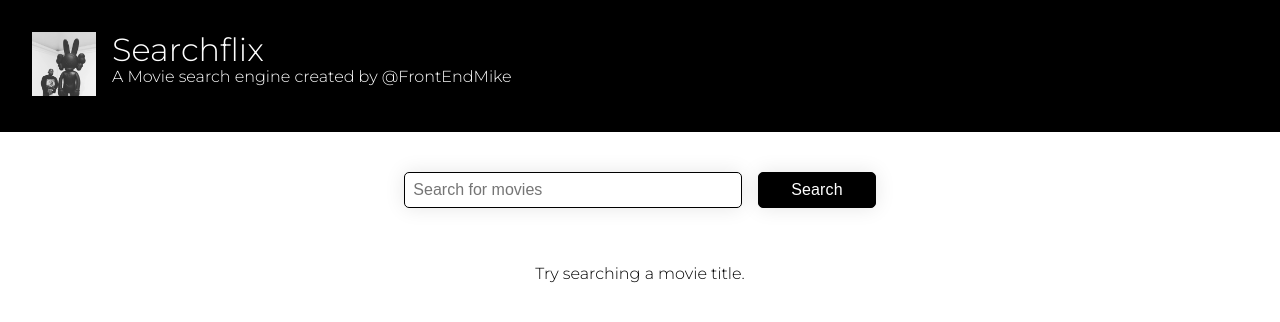
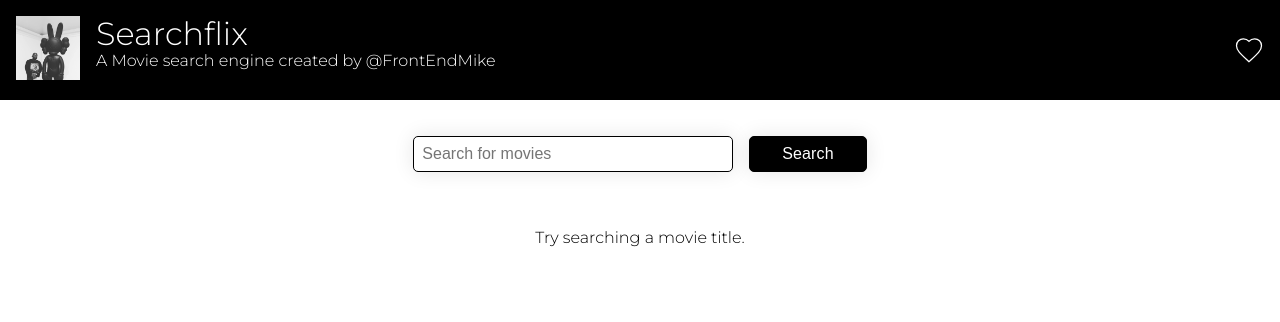
Before and after one commit to FrontEndMike/moviedb, a React (Create React App) app: page /#/ in a window 1280 px wide. Shown: the top 322 px of the page. Built offline with nearby package versions, Linux system fonts and the light colour scheme.

Commit message:
add ability to favorite movies + favorites page

```diff
--- a/package.json
+++ b/package.json
@@ -6,6 +6,7 @@
     "@testing-library/jest-dom": "^4.2.4",
     "@testing-library/react": "^9.5.0",
     "@testing-library/user-event": "^7.2.1",
+    "lodash.debounce": "^4.0.8",
     "prop-types": "^15.7.2",
     "react": "^16.13.1",
     "react-dom": "^16.13.1",
--- a/src/App.js
+++ b/src/App.js
@@ -1,23 +1,38 @@
 /* eslint-disable import/no-named-as-default */
 /* eslint-disable import/no-named-as-default-member */
-import React from 'react';
-import {
-  Route,
-  HashRouter,
-  Switch,
-  Link,
-} from 'react-router-dom';
+import React, { useState } from 'react';
+import { Route, HashRouter, Switch, Link } from 'react-router-dom';
 import './App.css';
 import './styles/styles-details.css';
 import './styles/styles.css';
 import './styles/search.css';
 import './styles/movie-card.css';
 import './styles/modal.css';
-import moviesList from './components/moviesList';
-import movieDetail from './components/movieDetail';
+import MoviesList from './components/moviesList';
+import MovieDetail from './components/movieDetail';
+import FavoritesPage from './components/favoritesList';
 
+const App = () => {
+  const [favorites, setFavorites] = useState([]);
 
-const App = () => (
+  const handleToggleFavorite = (movie) => {
+    setFavorites(prevFavorites => {
+      const isFavorite = prevFavorites.some(fav => fav.id === movie.id);
+      const updatedFavorites = isFavorite
+        ? prevFavorites.filter(fav => fav.id !== movie.id)
+        : [...prevFavorites, movie];
+      console.log("Updated favorites in App:", updatedFavorites); // Debugging
+      return updatedFavorites;
+    });
+  };
+
+  const isFavorite = (movie) => {
+    const result = favorites.some(fav => fav.id === movie.id);
+    console.log("Is movie favorite in App:", result); // Debugging
+    return result;
+  };
+
+  return (
     <HashRouter basename='/'>
       <div className="App">
         <header className="search-header">
@@ -30,13 +45,45 @@ const App = () => (
               </div>
             </div>
           </Link>
+          <Link to="/favorites">
+            <div className='flex favorites-icon'>
+              <svg
+                  xmlns="http://www.w3.org/2000/svg"
+                  viewBox="0 0 24 24"
+                  className={`favorite-heart ${favorites.length > 0 ? 'active' : ''}`}
+                  width="30px"
+                  height="30px"
+                >
+                  <path
+                    d="M12 21.35l-1.45-1.32C5.4 15.36 2 12.28 2 8.5 2 5.42 4.42 3 7.5 3c1.74 0 3.41.81 4.5 2.09C13.09 3.81 14.76 3 16.5 3 19.58 3 22 5.42 22 8.5c0 3.78-3.4 6.86-8.55 11.54L12 21.35z"
+                    fill={favorites.length > 0 ? "red" : "transparent"}
+                    stroke={favorites.length > 0 ? "red" : "white"}
+                    strokeWidth="1"
+                  />
+                </svg>
+
+            </div>
+          </Link>
         </header>
         <Switch>
-        <Route exact path="/" component={moviesList} />
-        <Route path="/:id" component={movieDetail} />
+          <Route exact path="/" render={() => (
+            <MoviesList
+              favorites={favorites}
+              onToggleFavorite={handleToggleFavorite}
+              isFavorite={isFavorite}
+            />
+          )} />
+          <Route path="/favorites" render={() => (
+            <FavoritesPage
+              favorites={favorites}
+              onToggleFavorite={handleToggleFavorite}
+            />
+          )} />
+          <Route path="/:id" component={MovieDetail} />
         </Switch>
       </div>
-  </HashRouter >
+    </HashRouter>
   );
+};
 
 export default App;
--- /dev/null
+++ b/src/components/favoritesList.js
@@ -0,0 +1,51 @@
+import React from 'react';
+import PropTypes from 'prop-types';
+import Movie from './movies';
+import { Link } from 'react-router-dom';
+
+const FavoritesPage = ({ favorites, onToggleFavorite }) => {
+    console.log("Favorites in FavoritesPage:", favorites); // Debugging
+
+    return (
+        <div className="favorites-page">
+            <h1 className='text-center'>Your Fave(s)</h1>
+            <div className='container'>
+                <div className='flex flex-wrap'>
+
+                        {favorites.length > 0 ? (
+                            favorites.map(movie => (
+                                <Movie
+                                    key={movie.id}
+                                    movie={movie}
+                                    onToggleFavorite={onToggleFavorite}
+                                    isFavorite={true} // Always true in the favorites page
+                                />
+                            ))
+                        ) : (
+                            <div className='full-width'>
+                                <p className='text-center'>No favorites added yet.</p>
+                            </div>
+                        )}
+
+                </div>
+                <div className='back-parent flex justify-content-center'>
+                    <Link to={`/`} className="button">Back to Home</Link>
+                </div>
+            </div>
+        </div>
+    );
+};
+
+FavoritesPage.propTypes = {
+    favorites: PropTypes.arrayOf(
+        PropTypes.shape({
+            title: PropTypes.string.isRequired,
+            overview: PropTypes.string.isRequired,
+            id: PropTypes.number.isRequired,
+            backdrop_path: PropTypes.string.isRequired,
+        })
+    ).isRequired,
+    onToggleFavorite: PropTypes.func.isRequired,
+};
+
+export default FavoritesPage;
--- a/src/components/moviesList.js
+++ b/src/components/moviesList.js
@@ -1,20 +1,21 @@
-import React, { useState } from 'react';
+import React, { useState, useCallback, useEffect } from 'react';
+import PropTypes from 'prop-types';
 import Movie from './movies';
+import debounce from 'lodash.debounce';
 
-const MoviesList = () => {
+const MoviesList = ({ favorites, onToggleFavorite, isFavorite }) => {
   const [movies, setMovies] = useState([]);
   const [query, setQuery] = useState('');
   const [isLoading, setIsLoading] = useState(false);
   const [error, setError] = useState('');
-  const [page, setPage] = useState(1); // Track the current page
-  const [totalResults, setTotalResults] = useState(0); // Track the total number of results
+  const [page, setPage] = useState(1);
+  const [totalResults, setTotalResults] = useState(0);
 
   const API_KEY = 'a62fd138fc3adf6aa51790c63f1f498e';
   const API_URL = `https://api.themoviedb.org/3/search/movie?api_key=${API_KEY}&language=en-US&query=`;
 
-  // Function to fetch movies based on the search query and page number
   const fetchMovies = async (newPage = 1, isInitialSearch = false) => {
-    if (!query) return; // Return early if the query is empty
+    if (!query) return; // Avoid fetching if there's no query
 
     setIsLoading(true);
     setError('');
@@ -23,22 +24,16 @@ const MoviesList = () => {
       if (!res.ok) throw new Error('Network response was not ok');
       const data = await res.json();
 
-      // Filter out movies without a poster_path
       let filteredMovies = data.results.filter(movie => movie.backdrop_path && movie.poster_path);
 
-      // If it's the initial search, return only 6 results
       if (isInitialSearch) {
-        filteredMovies = filteredMovies.slice(0, 6);
+        filteredMovies = filteredMovies.slice(0, 6); // Initial search limit
+        setMovies(filteredMovies); // Set movies for the first search
+      } else {
+        setMovies(prevMovies => [...prevMovies, ...filteredMovies]); // Append movies for subsequent pages
       }
 
-      // If this is the first page or initial search, replace the movies, otherwise append them
-      if (newPage === 1 || isInitialSearch) {
-        setMovies(filteredMovies);
-      } else {
-        setMovies(prevMovies => [...prevMovies, ...filteredMovies]);
-      }
-
-      setTotalResults(data.total_results); // Update the total results count
+      setTotalResults(data.total_results);
     } catch (error) {
       setError('Error fetching movies. Please try again.');
       console.error('Error fetching movies:', error);
@@ -47,30 +42,40 @@ const MoviesList = () => {
     }
   };
 
-  // Handle search button click
+  // Create a debounced version of the fetchMovies function
+  const debouncedFetchMovies = useCallback(
+    debounce((query, isInitialSearch) => fetchMovies(1, isInitialSearch), 500),
+    []
+  );
+
+  useEffect(() => {
+    if (query) {
+      debouncedFetchMovies(query, true);
+    } else {
+      setMovies([]); // Clear movies if the query is empty
+    }
+  }, [query, debouncedFetchMovies]);
+
   const handleSearch = () => {
-    setPage(1); // Reset to the first page
-    fetchMovies(1, true); // Initial search fetches only 6 results
+    setPage(1); // Reset page to 1 for new search
+    fetchMovies(1, true); // Perform initial search
   };
 
-  // Handle "Show More" button click
   const handleShowMore = () => {
     const nextPage = page + 1;
-    setPage(nextPage);
-    fetchMovies(nextPage); // Load additional results
+    setPage(nextPage); // Increment page number
+    fetchMovies(nextPage); // Fetch movies for the next page
   };
 
-  // Handle "Enter" key press
   const handleKeyDown = (e) => {
     if (e.key === 'Enter') {
       handleSearch();
     }
   };
 
-  // Calculate the total number of pages
-  const totalPages = Math.ceil(totalResults / 20); // Assume 20 results per page
+  console.log("Current favorites in MoviesList:", favorites);
 
-  // Determine if "Show More" button should be shown
+  const totalPages = Math.ceil(totalResults / 20);
   const shouldShowMoreButton = movies.length > 0 && page < totalPages;
 
   return (
@@ -97,7 +102,12 @@ const MoviesList = () => {
         <div className='justify-content-center flex flex-wrap'>
           {movies.length > 0 ? (
             movies.map((movie) => (
-              <Movie key={movie.id} movie={movie} />
+              <Movie
+                key={movie.id}
+                movie={movie}
+                onToggleFavorite={onToggleFavorite} // Pass the function as a prop
+                isFavorite={isFavorite(movie)} // Pass the result of the function as a prop
+              />
             ))
           ) : (
             !isLoading && !error && <p className='no-movies-found'>Try searching a movie title.</p>
@@ -115,4 +125,17 @@ const MoviesList = () => {
   );
 };
 
+MoviesList.propTypes = {
+  favorites: PropTypes.arrayOf(
+    PropTypes.shape({
+      title: PropTypes.string.isRequired,
+      overview: PropTypes.string.isRequired,
+      id: PropTypes.number.isRequired,
+      backdrop_path: PropTypes.string.isRequired,
+    })
+  ).isRequired,
+  onToggleFavorite: PropTypes.func.isRequired,
+  isFavorite: PropTypes.func.isRequired,
+};
+
 export default MoviesList;
--- a/src/styles/movie-card.css
+++ b/src/styles/movie-card.css
@@ -54,3 +54,37 @@
 .title{
     margin-top: 0;
 }
+
+.card-icons{
+    align-items: center;
+    margin-top: 1rem;
+    justify-content: space-between;
+}
+.card-icons .read-more{
+    margin-top: 0;
+}
+
+
+
+
+
+.favorite-heart {
+    fill: white;
+    stroke: black;
+    transition: fill 0.3s ease;
+  }
+
+  .favorite-heart.active {
+    fill: red;
+    stroke: red;
+    transition: fill 0.3s ease;
+  }
+
+
+  .favorites-page{
+      padding-top: 2rem;
+  }
+
+  .full-width{
+      width: 100%;
+  }
--- a/src/styles/styles.css
+++ b/src/styles/styles.css
@@ -1,4 +1,14 @@
 /* styles/styles.css */
+html {
+  box-sizing: border-box;
+}
+*, *:before, *:after {
+  box-sizing: inherit;
+}
+
+.App{
+  margin-top: 8rem;
+}
 body {
   font-family: 'Montserrat', sans-serif;
   margin: 0;
@@ -18,10 +28,32 @@ body {
   font-family: 'Montserrat', sans-serif;
  }
 
-.search-header{
+ .search-header {
   background-color: black;
-  padding: 2rem;
+  padding: 1rem;
+  display: flex;
+  align-items: center;
+  justify-content: space-between;
+  position: fixed;
+  width: 100%;
+  top: 0;
+  z-index: 3;
+  transition: ease all 2s;
 }
+
+.search-header .scroll p{
+  display: none;
+}
+
+.search-header .scroll h1{
+  font-size: 1.5rem;
+}
+
+.search-header .scroll img {
+  max-width: 2rem;
+}
+
+
 @media screen and (max-width: 768px) {
   .search-header h1{
     font-size: 2rem;
```
Also changed, not shown: src/components/movies.js (+28 -3 lines), 1 other file (tests, documents, lock files or other folders). Lines whose indentation alone changed are shown as unchanged.
